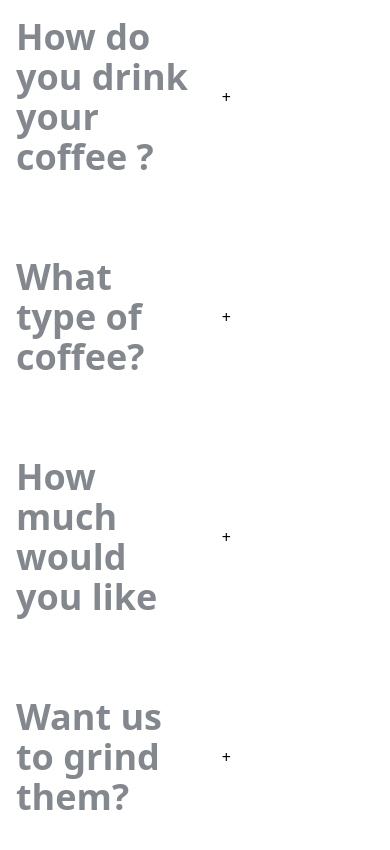
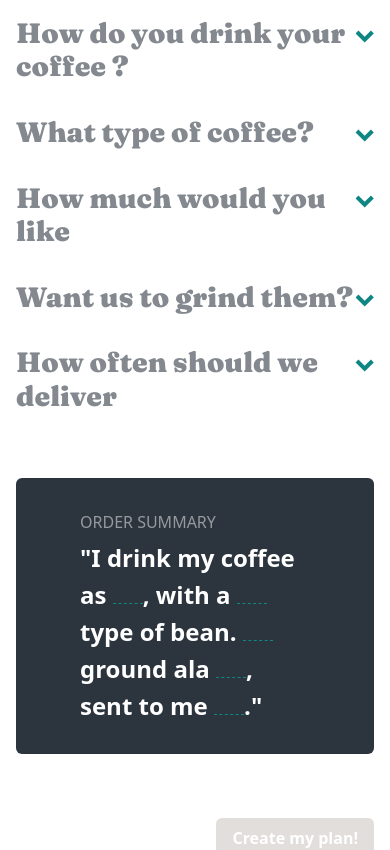
Before and after one commit to azanra/coffee-subscription, a React (Vite) app: page /plan in a window 390 px wide. Shown: the part 1940-2790 px from the top of the page. Built offline with nearby package versions, Linux system fonts and the light colour scheme.

Commit message:
feat: add responsive table of content

```diff
--- a/src/App.css
+++ b/src/App.css
@@ -27,13 +27,15 @@
 
   --neutral-900: #343e4c;
   --neutral-500: #848990;
+  --neutral-100: #f4f1eb;
   --neutral-50: #fefcf6;
-
+  --neutral-0: #ffffff;
   --teal-600: #0e8684;
 
   --orange-200: #fdd6ba;
 
   --radius-6: 6px;
+  --radius-8: 8px;
   --radius-12: 12px;
 
   font-family: var(--system-font);
@@ -50,6 +52,20 @@
   font-family: "Fraunces";
   font-size: 40px;
   line-height: 100%;
+  letter-spacing: 0px;
+}
+
+@utility text-preset-2 {
+  font-family: "Fraunces";
+  font-size: 40px;
+  line-height: 120%;
+  letter-spacing: 0px;
+}
+
+@utility text-preset-2-mobile {
+  font-family: "Fraunces";
+  font-size: 28px;
+  line-height: 120%;
   letter-spacing: 0px;
 }
 
--- a/src/pages/plan/components/Content.tsx
+++ b/src/pages/plan/components/Content.tsx
@@ -1,7 +1,10 @@
-import React, { useState } from "react";
+import React, { useRef, useState } from "react";
 import QuestionDropdown from "./QuestionDropdown";
-import type { ITableOfContentOption } from "./TableOfContent";
-import type { Order } from "./OrderSummary";
+import type {
+  IOrder,
+  ITableOfContentOption,
+} from "../interfaces/PlanInterface";
+import Arrow from "../../../assets/plan/desktop/icon-arrow.svg";
 
 interface IContent {
   id: string;
@@ -10,8 +13,8 @@ interface IContent {
   isCapsules: boolean;
   selectedContent: string;
   setSelectedContent: React.Dispatch<React.SetStateAction<string>>;
-  order: Order;
-  setOrder: React.Dispatch<React.SetStateAction<Order>>;
+  order: IOrder;
+  setOrder: React.Dispatch<React.SetStateAction<IOrder>>;
 }
 
 const Content = ({
@@ -25,6 +28,7 @@ const Content = ({
   setOrder,
 }: IContent) => {
   const [isShown, setIsShown] = useState(false);
+  const imgRef = useRef<HTMLImageElement>(null);
 
   const handleOrder = (orderOption: string, orderValue: string) => {
     if (orderOption === "preference" && orderValue === "Capsule") {
@@ -43,31 +47,33 @@ const Content = ({
     });
   };
 
-  const isDisabled = isCapsules && id === "grindOption";
-  console.log(order);
+  const handleClick = () => {
+    setIsShown(!isShown);
+    setSelectedContent(id);
+
+    imgRef?.current?.setAttribute(
+      "style",
+      `transform: rotate(${isShown ? 360 : 180}deg)`,
+    );
+  };
 
   return (
-    <div className="cursor-pointer w-full">
-      <button
-        className={`${isDisabled ? "opacity-50" : ""} w-full flex mb-[40px] gap-[32px] items-center justify-between`}
-        disabled={isDisabled}
-        onClick={() => {
-          setIsShown(!isShown);
-          setSelectedContent(id);
-        }}
+    <div className="flex flex-col gap-[24px] md:gap-[32px] lg:gap-[48px]">
+      <div
+        onClick={() => handleClick()}
+        className="flex items-baseline justify-between md:items-center"
       >
+        <button>
           <h1
             id={`${id}`}
-          className={`${
-            selectedContent === id
-              ? "underline text-[#2C343E]"
-              : "text-[#83888f]"
-          } text-4xl text-start font-extrabold hover:text-[#2C343E]`}
+            className={`text-preset-2-mobile text-(--neutral-500) md:text-preset-2 text-start`}
           >
             {question}
           </h1>
-        <div>+</div>
         </button>
+        <img src={Arrow} ref={imgRef} />
+      </div>
+
       {isShown && (
         <QuestionDropdown
           options={options}
--- a/src/pages/plan/components/CustomizePlan.tsx
+++ b/src/pages/plan/components/CustomizePlan.tsx
@@ -13,14 +13,12 @@ const CustomizePlan = () => {
     grindOption: null,
     deliveries: null,
   });
-
   const [selectedContent, setSelectedContent] = useState("");
 
-  const isCapsules = order.preference === "Capsule";
   console.log({ order, selectedContent });
 
   return (
-    <div className="flex flex-col gap-[64px] lg:flex-row lg:gap-[128px]">
+    <div className="flex flex-col gap-[64px] lg:flex-row lg:justify-around">
       <div className="lg:w-[252px]">
         {QUESTION_LIST.map((list, index) => {
           return (
@@ -36,21 +34,14 @@ const CustomizePlan = () => {
           );
         })}
       </div>
-      <div className="w-[60%]">
-        {QUESTION_LIST.map((list, index) => {
-          return (
+
+      <div className="flex flex-col lg:max-w-[730px]">
         <TableOfContent
-              key={list.id}
-              list={list}
-              isLastItem={index === QUESTION_LIST.length - 1}
-              isCapsules={isCapsules}
           selectedContent={selectedContent}
           setSelectedContent={setSelectedContent}
           order={order}
           setOrder={setOrder}
         />
-          );
-        })}
         <OrderSummary order={order} />
       </div>
     </div>
--- a/src/pages/plan/components/QuestionDropdown.tsx
+++ b/src/pages/plan/components/QuestionDropdown.tsx
@@ -1,17 +1,19 @@
-import type { Order } from "./OrderSummary";
-import type { ITableOfContentOption } from "./TableOfContent";
+import type {
+  IOrder,
+  ITableOfContentOption,
+} from "../interfaces/PlanInterface";
 
 interface IQuestionDropdown {
   options: ITableOfContentOption[];
   orderOption: string;
-  order: Order;
+  order: IOrder;
   handleOrder: (orderOption: string, orderValue: string) => void;
 }
 
 interface IQuestionList {
   option: ITableOfContentOption;
   orderOption: string;
-  order: Order;
+  order: IOrder;
   handleOrder: (orderOption: string, orderValue: string) => void;
 }
 
@@ -22,7 +24,7 @@ const QuestionDropdown = ({
   order,
 }: IQuestionDropdown) => {
   return (
-    <div className="flex gap-[32px]">
+    <div className="flex flex-col md:flex-row gap-[16px] md:gap-[24px]">
       {options.map((option) => {
         return (
           <QuestionList
@@ -45,14 +47,22 @@ const QuestionList = ({
   order,
 }: IQuestionList) => {
   const { header, body } = option;
-  const isSelected = order[orderOption as keyof Order] === header;
+  const isSelected = order[orderOption as keyof IOrder] === header;
   return (
     <div
       onClick={() => handleOrder(orderOption, header)}
-      className={`${isSelected ? "bg-[#0e8784] text-white" : "bg-[#f4f1eb] hover:bg-[#fdd6ba]"} w-[220px] h-[200px] px-[16px] py-[24px] rounded-md `}
+      className={`flex-[1_1_0] flex flex-col gap-[16px] lg:gap-[24px] p-[20px] lg:px-[24px] lg:py-[32px] ${isSelected ? "bg-(--teal-600)" : "bg-(--neutral-100)"} rounded-(--radius-8)`}
     >
-      <h1 className="font-bold text-xl mb-[8px]">{header}</h1>
-      <p className="text-sm">{body}</p>
+      <h1
+        className={`text-preset-4 ${isSelected ? "text-(--neutral-0)" : "text-(--neutral-900)"}`}
+      >
+        {header}
+      </h1>
+      <p
+        className={`text-preset-6 ${isSelected ? "text-(--neutral-50)" : "text-(--neutral-900)"}`}
+      >
+        {body}
+      </p>
     </div>
   );
 };
--- a/src/pages/plan/components/TableOfContent.tsx
+++ b/src/pages/plan/components/TableOfContent.tsx
@@ -1,48 +1,38 @@
 import type React from "react";
 import Content from "./Content";
-import type { Order } from "./OrderSummary";
+import type { IOrder } from "../interfaces/PlanInterface";
+import { QUESTION_LIST } from "../utils/planUtils";
 
 interface ITableOfContent {
-  list: {
-    id: string;
-    question: string;
-    name: string;
-    options: ITableOfContentOption[];
-  };
-  isLastItem: boolean;
-  isCapsules: boolean;
   selectedContent: string;
   setSelectedContent: React.Dispatch<React.SetStateAction<string>>;
-  order: Order;
-  setOrder: React.Dispatch<React.SetStateAction<Order>>;
-}
-
-export interface ITableOfContentOption {
-  header: string;
-  body: string;
+  order: IOrder;
+  setOrder: React.Dispatch<React.SetStateAction<IOrder>>;
 }
 
 const TableOfContent = ({
-  list,
-  isLastItem,
-  isCapsules,
   selectedContent,
   setSelectedContent,
   order,
   setOrder,
 }: ITableOfContent) => {
   return (
-    <div className={`flex gap-[64px] ${!isLastItem && "mb-[40px]"}`}>
+    <div className="flex flex-col gap-[32px] md:gap-[48px] lg:gap-[80px] lg:max-w-[730px]">
+      {QUESTION_LIST.map((list) => {
+        return (
           <Content
+            key={list.id}
             id={list.id}
             question={list.question}
             options={list.options}
-        isCapsules={isCapsules}
+            isCapsules={order.preference === "Capsule"}
             selectedContent={selectedContent}
             setSelectedContent={setSelectedContent}
             order={order}
             setOrder={setOrder}
           />
+        );
+      })}
     </div>
   );
 };
--- a/src/pages/plan/interfaces/PlanInterface.ts
+++ b/src/pages/plan/interfaces/PlanInterface.ts
@@ -5,3 +5,8 @@ export interface IOrder {
   grindOption: string | null;
   deliveries: string | null;
 }
+
+export interface ITableOfContentOption {
+  header: string;
+  body: string;
+}
```
Lines whose indentation alone changed are shown as unchanged.
